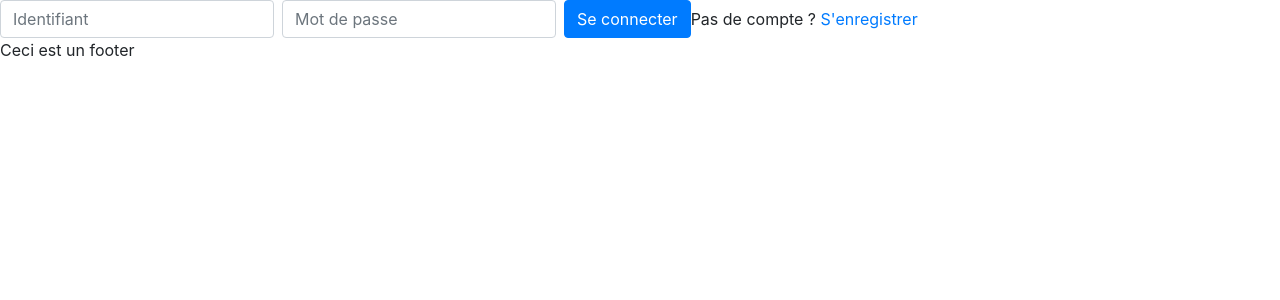
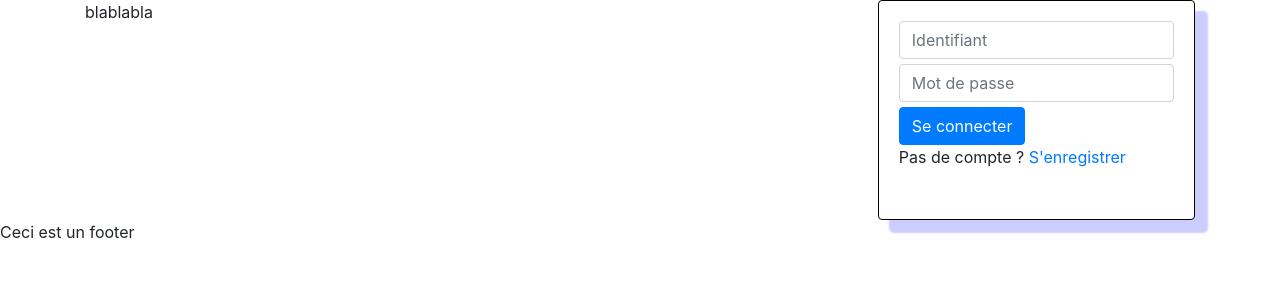
Before and after one commit to Dramaticale/ProjetCODING, a PHP site: page / in a window 1280 px wide. Shown: the part 282-582 px from the top of the page. Run offline with PHP 8.4, Linux system fonts and the light colour scheme.

Commit message:
enfer login

```diff
--- a/Accueil/css/style.css
+++ b/Accueil/css/style.css
@@ -12,3 +12,26 @@
     background-color: #EFB200;
     border-style: inset outset;
 }
+.container{
+    display: flex;
+    justify-content: space-between;
+}
+.texte{
+    width: 75%;
+}
+.card{
+    width: 30%;
+    border: solid black 0.1em;
+    box-shadow: 12px 12px 2px 1px rgba(0, 0, 255, .2);
+}
+.connexion{
+    display: flex;
+    flex-direction: column;
+    margin: 20px 20px 50px 20px;
+}
+.identifiant{
+    margin-bottom: 5px;
+}
+.motDePasse{
+    margin-bottom: 5px;
+}
--- a/Accueil/index.php
+++ b/Accueil/index.php
@@ -6,7 +6,7 @@
     <meta http-equiv="X-UA-Compatible" content="ie=edge">
     <meta name="description" content="Projet YSCHOOLS fin d'année">
     <link rel="stylesheet" href="css/bootstrap-4.3.1-dist/css/bootstrap.min.css">
-    <link rel="stylesheet" href="css/style.css">
+    <link rel="stylesheet" href="../Accueil/css/style.css">
     <title>Projet Yschools - Jeu de Rôles</title>
 </head>
 <body>
@@ -14,8 +14,12 @@
         <?php include("../Ressources/Commun/banniere.html") ?>
     </header>
     <?php include("../Ressources/Commun/navbar.php") ?>
+    <div class="container">
+        <div class="texte">
+            blablabla
+        </div>
+        <div class="card">
             <div class="connexion">
-        <form class="form-inline">
                 <div class="identifiant">
                     <input class="form-control mr-sm-2" type="text" placeholder="Identifiant">
                 </div>
@@ -28,8 +32,10 @@
                 <div class="inscription">
                     Pas de compte ? <a href="inscription.php">S'enregistrer</a>
                 </div>
-        </form>
             </div>
+        </div>
+    </div>
+
 </body>
 <?php include("../Ressources/Commun/footer.html") ?>
 </html>
```
Lines whose indentation alone changed are shown as unchanged.
